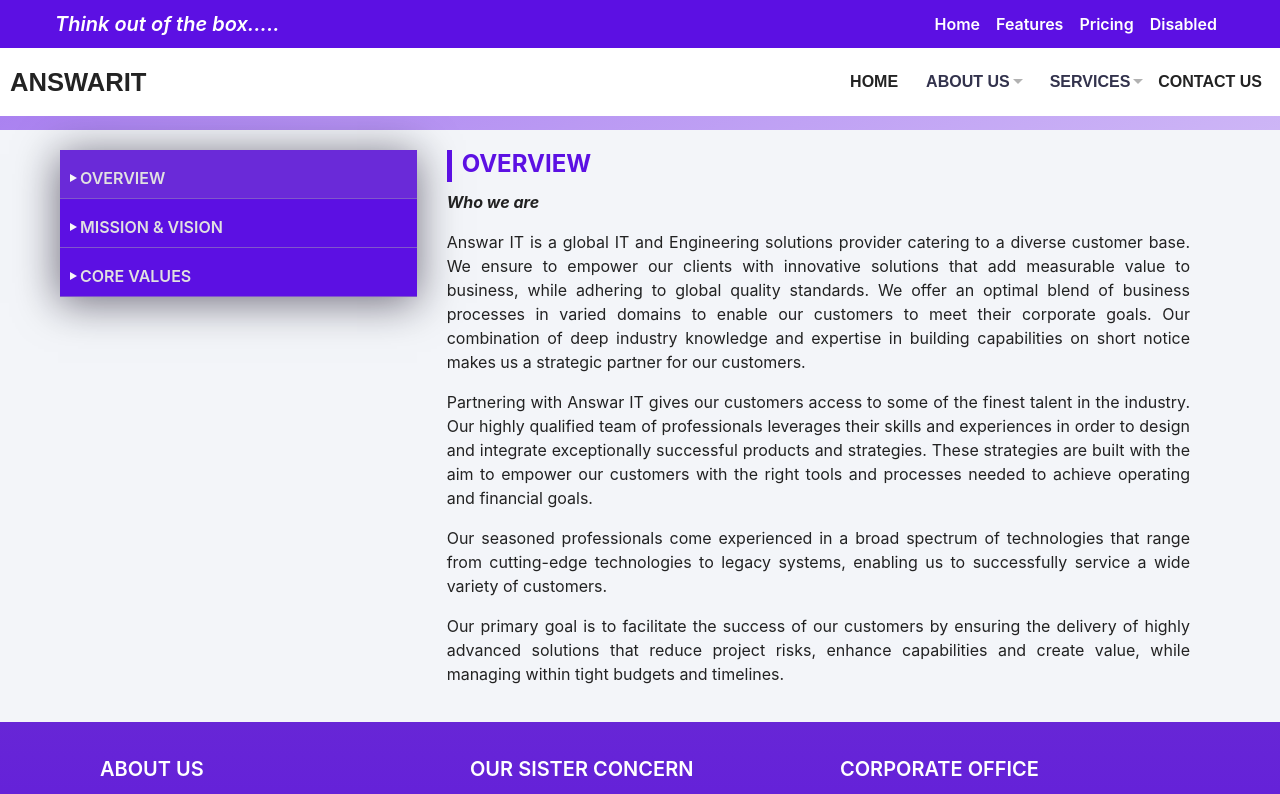
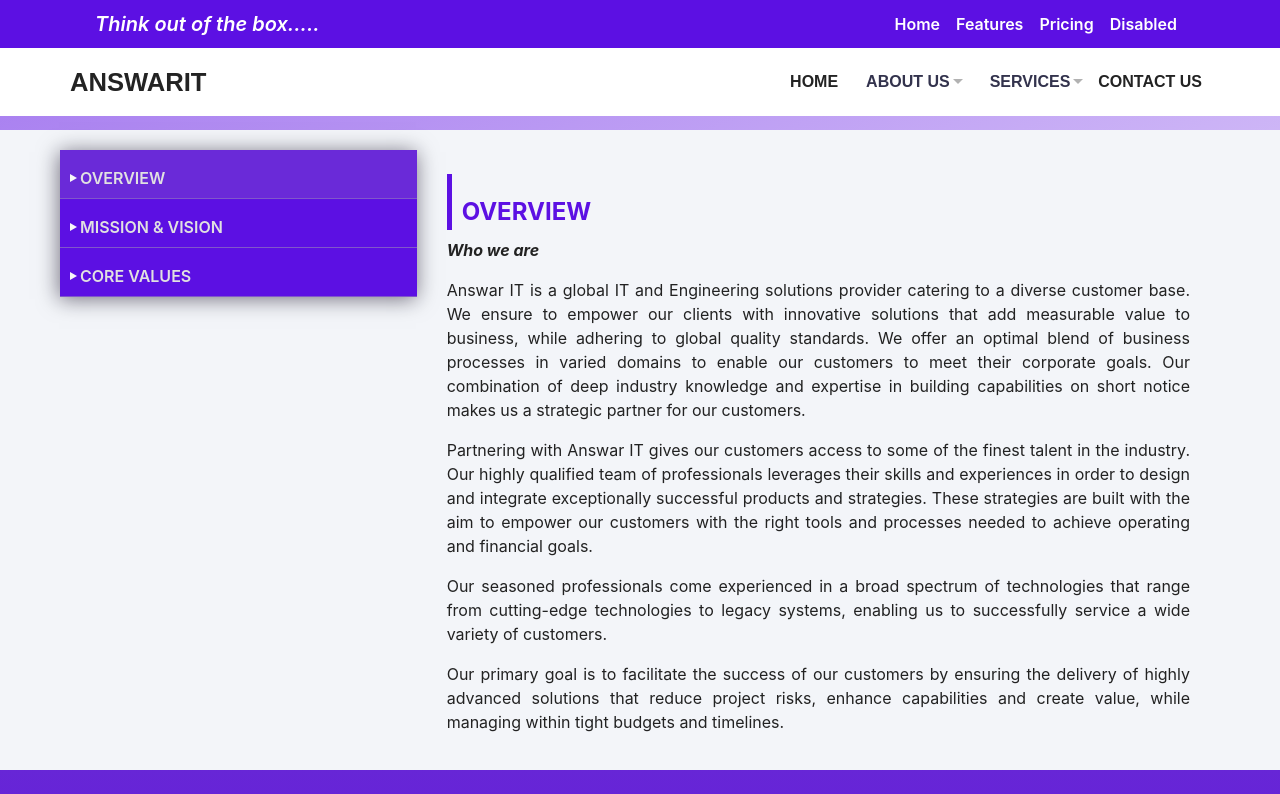
Before and after one commit to CrazyPythonLover1/AnswarIT-React.js-FrontEnd, a React (Create React App) app: page /overview in a window 1280 px wide. Shown: the top 794 px of the page. Built offline with nearby package versions, Linux system fonts and the light colour scheme.

Commit message:
Navbar font

```diff
--- a/src/components/About/Overview/Overview.js
+++ b/src/components/About/Overview/Overview.js
@@ -9,8 +9,8 @@
                     <div className="col-lg-4 col-md-12 col-sm-12">
                         <Sidebar/>
                     </div>
-                    <div className="col-lg-8 col-md-12 col-sm-12">
-                        <h4 className="title"> <strong> OVERVIEW </strong>  </h4>
+                    <div className="col-lg-8 col-md-12 col-sm-12 pt-sm-4">
+                        <h4 className="title pt-sm-4"> <strong> OVERVIEW </strong>  </h4>
                         <p> <strong> <i> Who we are </i> </strong></p>
                         <p> Answar IT is a global IT and Engineering solutions provider catering to a diverse customer base. We ensure to empower our clients with innovative solutions that add measurable value to business, while adhering to global quality standards. We offer an optimal blend of business processes in varied domains to enable our customers to meet their corporate goals. Our combination of deep industry knowledge and expertise in building capabilities on short notice makes us a strategic partner for our customers.</p>
                         <p> Partnering with Answar IT gives our customers access to some of the finest talent in the industry. Our highly qualified team of professionals leverages their skills and experiences in order to design and integrate exceptionally successful products and strategies. These strategies are built with the aim to empower our customers with the right tools and processes needed to achieve operating and financial goals.</p>
--- a/src/components/Shared/Navbar/Navbar.scss
+++ b/src/components/Shared/Navbar/Navbar.scss
@@ -11,6 +11,7 @@
   font-family:sans-serif;
   max-width: $max-width;
   margin: 0 auto;
+  padding: 0  60px !important;
 }
 
 a,a:hover{color:$color-accent; text-decoration : none; font-weight:600;}
@@ -62,8 +63,6 @@
       }
   }
 
-
-
 }
 
 
@@ -72,6 +71,7 @@
     a{
       padding: 0 20px;
       text-transform: uppercase;
+      font-size: 1rem;
     }
     &:hover{
       background:#5d10e3;
@@ -125,6 +125,7 @@
 
         a{
           color: #f9f9f9;
+          font-size: 14px;
         }
 
         &:hover{
--- a/src/components/Shared/Sidebar/Sidebar.scss
+++ b/src/components/Shared/Sidebar/Sidebar.scss
@@ -3,7 +3,7 @@
     min-width: 270px;
     ul{
         width: 100%;
-        box-shadow: -1px 5px 40px 1px #0a011a8c;
+        box-shadow: -1px 2px 20px 0px #0a011a8c;
 
         .selected li{
             background-color: #6a2ad8;
--- a/src/components/Shared/TopNavbar/TopNavbar.js
+++ b/src/components/Shared/TopNavbar/TopNavbar.js
@@ -8,7 +8,7 @@
   <button class="navbar-toggler" type="button" data-toggle="collapse" data-target="#" aria-controls="" aria-expanded="false" aria-label="Toggle navigation">
     <span class="navbar-toggler-icon"></span>
   </button>
-  <div class="collapse navbar-collapse " style={{maxWidth:"1200px",margin: "0 auto", padding: " 0 15px", }} id="">
+  <div class="collapse navbar-collapse " style={{maxWidth:"1200px",margin: "0 auto", padding: " 0 55px", }} id="">
   <a class="navbar-brand font-italic" href="#" style={{color: "white"}} > Think out of the box.....</a>
     <ul class="navbar-nav ml-auto" style={{color: "white"}}>
 
```
Also changed, not shown: src/App.scss (+19 -0 lines).
